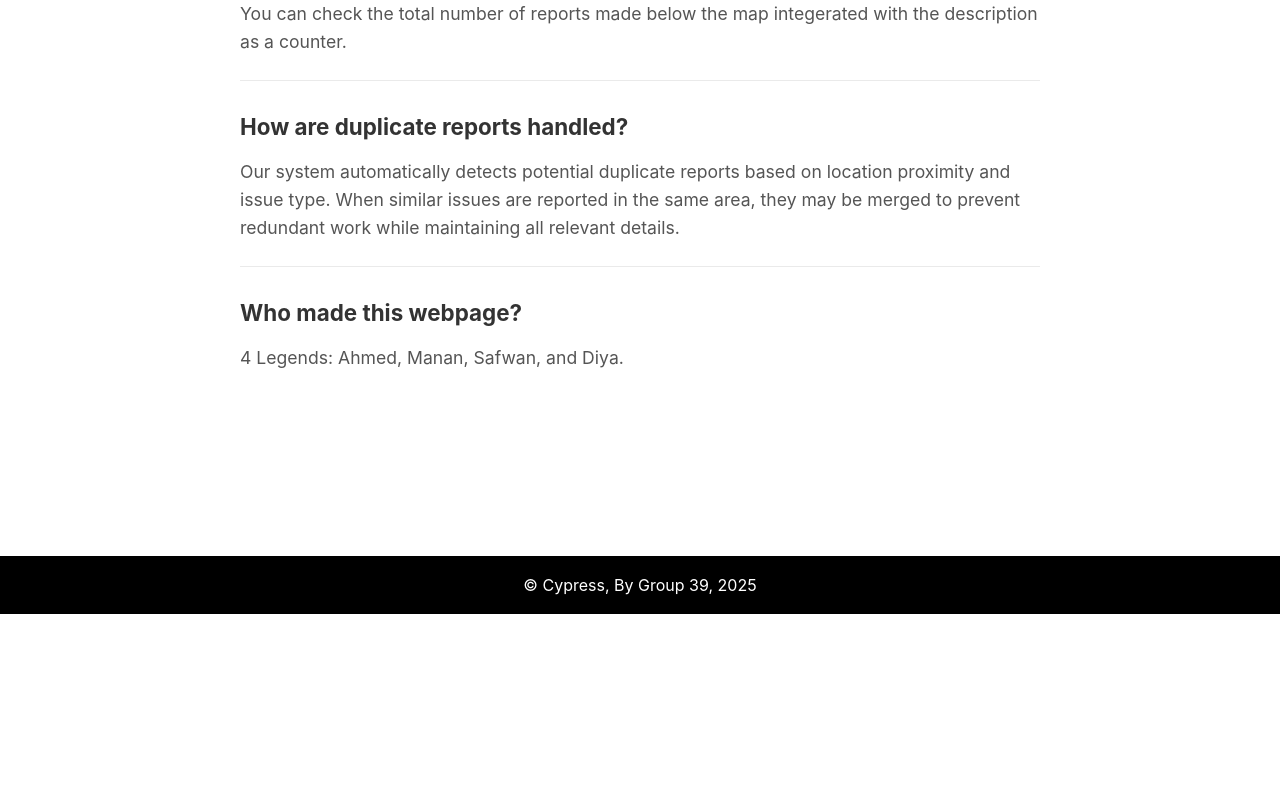
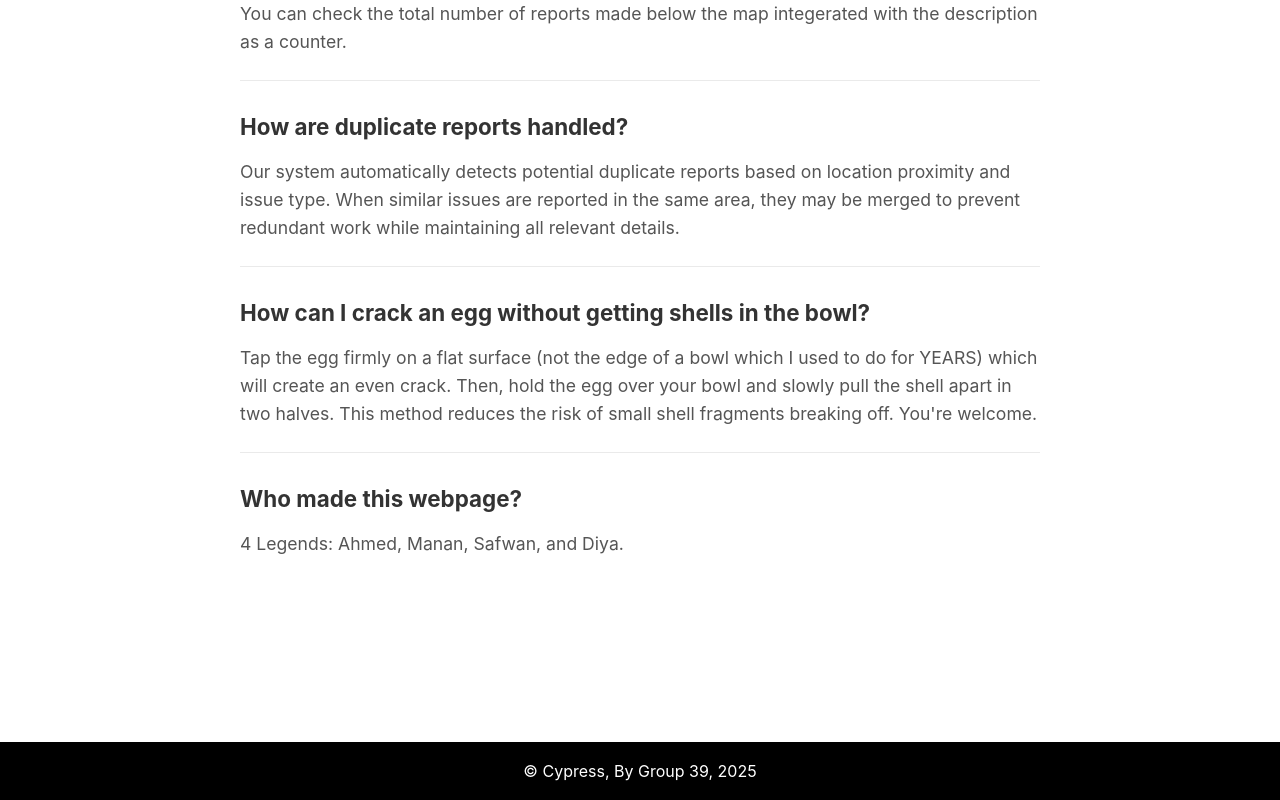
Before and after one commit to Manan2004/cypress, a Next.js app: page /faq in a window 1280 px wide. Shown: the part 1161-1961 px from the top of the page. Before the commit the page ends 1775 px from the top, so only its background shows below. Built offline with nearby package versions, Linux system fonts and the light colour scheme.

Commit message:
Added a random FAQ question for the fun of it

```diff
--- a/src/pages/faq.js
+++ b/src/pages/faq.js
@@ -44,6 +44,11 @@ export default function Faq() {
         "Our system automatically detects potential duplicate reports based on location proximity and issue type. When similar issues are reported in the same area, they may be merged to prevent redundant work while maintaining all relevant details.",
     },
     {
+      question: "How can I crack an egg without getting shells in the bowl?",
+      answer:
+        "Tap the egg firmly on a flat surface (not the edge of a bowl which I used to do for YEARS) which will create an even crack. Then, hold the egg over your bowl and slowly pull the shell apart in two halves. This method reduces the risk of small shell fragments breaking off. You're welcome.",
+    },
+    {
       question: "Who made this webpage?",
       answer:
         "4 Legends: Ahmed, Manan, Safwan, and Diya.",
```
